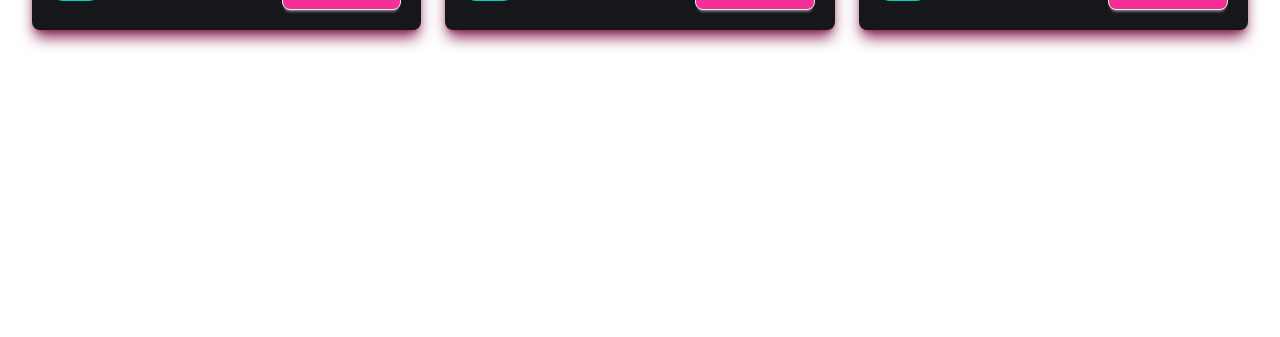
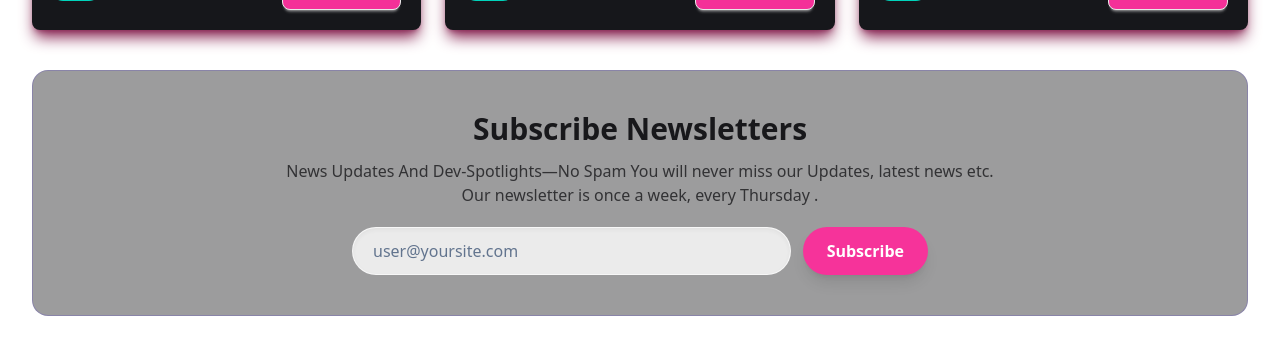
Before and after one commit to shibli790/Game-Hub, a React (Vite) app: page / in a window 1280 px wide. Shown: the part 961-1298 px from the top of the page. Before the commit the page ends 1055 px from the top, so only its background shows below. Built offline with nearby package versions, Linux system fonts and the light colour scheme; no server answers.

Commit message:
add newsletter section

```diff
--- a/src/Pages/Newsletter.jsx
+++ b/src/Pages/Newsletter.jsx
@@ -2,9 +2,34 @@ import React from 'react';
 
 const Newsletter = () => {
   return (
-    <div>
+    <>
+      <div className="rounded-2xl p-8 md:p-10 bg-neutral/40 border border-primary/20 neon-edge">
+        <h3 className="text-2xl  md:text-3xl text-center font-bold mb-3">
+          Subscribe Newsletters
+        </h3>
+        <p className="opacity-80 mb-5 text-center">
+          News Updates And Dev-Spotlights—No Spam You will never miss our
+          Updates, latest news etc. <br /> Our newsletter is once a week, every
+          Thursday .
+        </p>
 
-    </div>
+        <form class="mx-auto flex max-w-xl flex-col gap-3 sm:flex-row">
+          <input
+            id="email"
+            type="email"
+            required
+            placeholder="user@yoursite.com"
+            class="h-12 flex-1 rounded-full border border-white/60 bg-white/80 px-5 text-slate-800 placeholder-slate-500 shadow-inner outline-none"
+          />
+          <button
+            type="submit"
+            class="h-12 shrink-0 rounded-full bg-pink-500 px-6 text-base font-semibold text-white shadow-lg hover:shadow-xl "
+          >
+            Subscribe
+          </button>
+        </form>
+      </div>
+    </>
   );
 };
 
```
